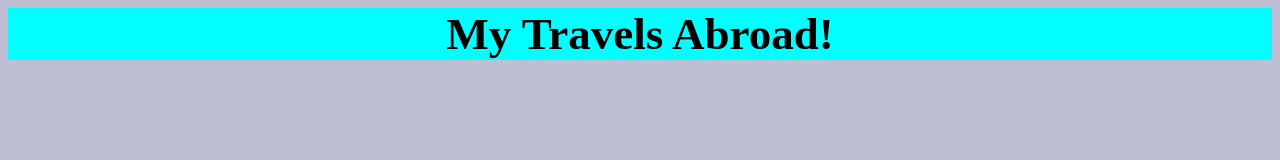
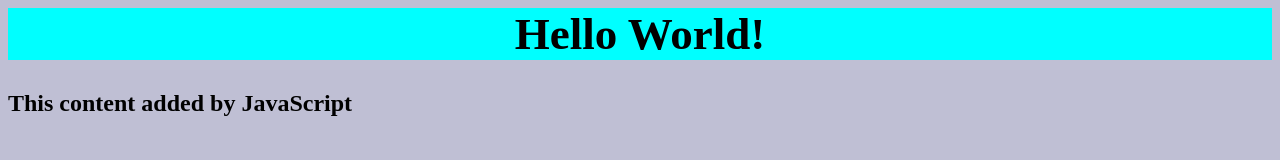
Before and after one commit to rodrigoqalba/my-first-repository, a plain HTML site: page index.html in a window 1280 px wide. Drawn offline with Linux system fonts and the light colour scheme.

Commit message:
add script.js, connect to index.html

```diff
--- a/index.html
+++ b/index.html
@@ -1,10 +1,11 @@
 <!DOCTYPE html>
 <html lang="en">
   <head>
-      <link rel="stylesheet" href="style.css" />
+    <link rel="stylesheet" href="style.css" />
     <title>My Website</title>
   </head>
   <body>
-    <h1>My Travels Abroad!</h1>
+    <h1>Hello World!</h1>
+    <script src="script.js"></script>
   </body>
 </html>
--- /dev/null
+++ b/script.js
@@ -0,0 +1,4 @@
+const h2 = document.createElement("h2");
+h2.textContent = "This content added by JavaScript";
+
+document.querySelector("body").appendChild(h2);
```
